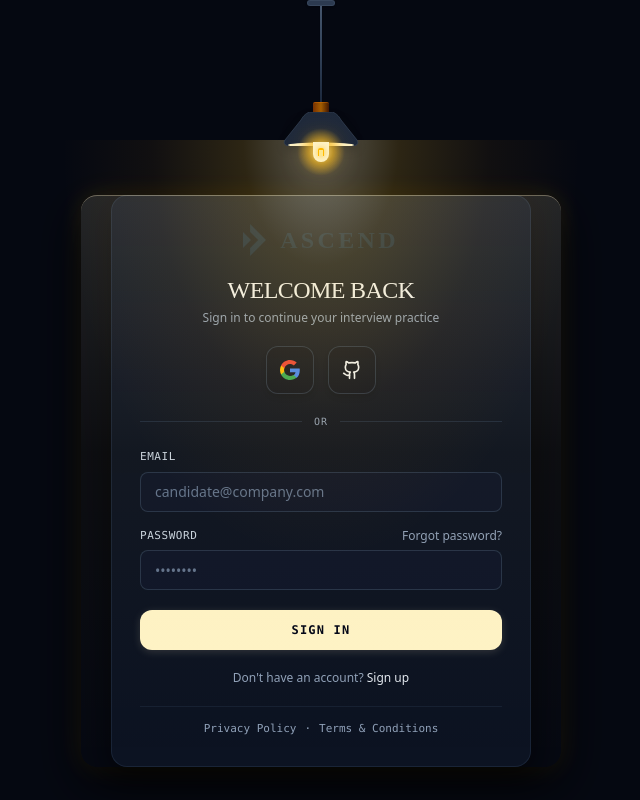
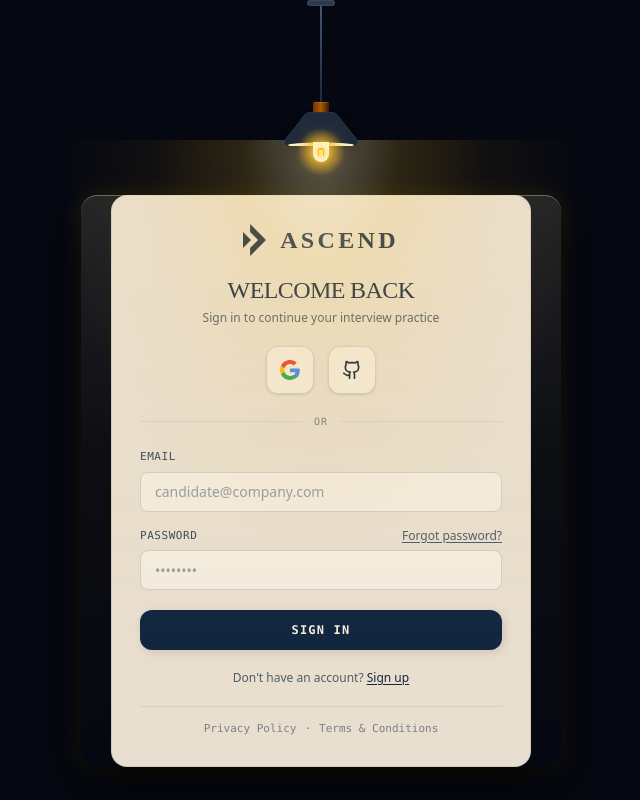
Before and after one commit to gagan-124/ASCEND, a React (Vite) app in the folder frontend/: page /auth/login in a window 1280 px wide. Shown: the whole page, without its empty margins (319-959 px from the left). Built offline with nearby package versions, Linux system fonts and the light colour scheme; no server answers; a web font is replaced by a local one.

Commit message:
fix(auth): improve light theme contrast, password validation, and dynamic import error recovery

```diff
--- a/frontend/src/components/common/index.ts
+++ b/frontend/src/components/common/index.ts
@@ -3,3 +3,4 @@
 export * from './AppSessionLoader';
 export * from './LoadingButton';
 export * from './ErrorBoundary';
+export * from './RootErrorBoundary';
--- a/frontend/src/features/auth/components/LoginForm.tsx
+++ b/frontend/src/features/auth/components/LoginForm.tsx
@@ -71,8 +71,8 @@
   return (
     <div
       className={cn(
-        'w-full max-w-[420px] mx-auto p-6 sm:p-7 rounded-2xl bg-[#0c1322] border border-slate-800/80',
-        'shadow-[0_8px_32px_rgba(0,0,0,0.6)] text-slate-100 select-none',
+        'w-full max-w-[420px] mx-auto p-6 sm:p-7 rounded-2xl bg-surface border border-border/60 text-foreground',
+        'shadow-sm dark:shadow-[0_8px_32px_rgba(0,0,0,0.6)] select-none',
         'transition-colors duration-150',
         className
       )}
@@ -82,18 +82,18 @@
         <Link to="/" aria-label="Return to Home" className="mb-3 inline-block">
           <AscendLogo size="md" />
         </Link>
-        <h1 className="text-xl sm:text-2xl font-stardom font-normal text-slate-100 uppercase tracking-tight">
+        <h1 className="text-xl sm:text-2xl font-stardom font-normal text-foreground uppercase tracking-tight">
           WELCOME BACK
         </h1>
-        <p className="text-xs font-sans text-slate-400 mt-1">
+        <p className="text-xs font-sans text-foreground/70 mt-1">
           Sign in to continue your interview practice
         </p>
       </div>
 
       {/* Error Feedback Banner */}
       {errorMessage && (
-        <div className="mb-4 p-3 rounded-lg bg-red-950/50 border border-red-800/50 text-red-300 flex items-start gap-2.5 text-xs font-sans">
-          <AlertCircle className="w-4 h-4 mt-0.5 shrink-0" />
+        <div className="mb-4 p-3.5 rounded-xl bg-red-500/10 border border-red-500/30 text-red-700 dark:bg-red-950/50 dark:border-red-800/60 dark:text-red-300 flex items-start gap-2.5 text-xs font-sans">
+          <AlertCircle className="w-4 h-4 mt-0.5 shrink-0 text-red-600 dark:text-red-400" />
           <span>{errorMessage}</span>
         </div>
       )}
@@ -106,9 +106,9 @@
       {/* OR Divider */}
       <div className="relative my-5 flex items-center justify-center">
         <div className="absolute inset-0 flex items-center">
-          <div className="w-full border-t border-slate-800" />
+          <div className="w-full border-t border-border/40" />
         </div>
-        <span className="relative px-3 bg-[#0c1322] text-[10px] font-mono uppercase tracking-widest text-slate-400">
+        <span className="relative px-3 bg-surface text-[10px] font-mono uppercase tracking-widest text-foreground/50">
           OR
         </span>
       </div>
@@ -118,7 +118,7 @@
         <div className="flex flex-col gap-1.5">
           <label
             htmlFor="auth-email"
-            className="text-[11px] font-mono font-medium uppercase tracking-wider text-slate-300"
+            className="text-[11px] font-mono font-medium uppercase tracking-wider text-foreground/80"
           >
             EMAIL
           </label>
@@ -132,8 +132,8 @@
             placeholder="candidate@company.com"
             disabled={isLoading}
             className={cn(
-              'h-10 px-3.5 rounded-lg bg-slate-900/90 border border-slate-700/70 text-slate-100 text-sm',
-              'placeholder:text-slate-500 focus-visible:outline-none focus-visible:ring-2 focus-visible:ring-amber-400/50 focus-visible:border-amber-400/50',
+              'h-10 px-3.5 rounded-lg bg-background/80 dark:bg-background/30 border border-border/80 dark:border-border/40 text-foreground text-sm',
+              'placeholder:text-foreground/40 focus-visible:outline-none focus-visible:ring-2 focus-visible:ring-foreground/40',
               'transition-all duration-150'
             )}
           />
@@ -143,13 +143,13 @@
           <div className="flex items-center justify-between">
             <label
               htmlFor="auth-password"
-              className="text-[11px] font-mono font-medium uppercase tracking-wider text-slate-300"
+              className="text-[11px] font-mono font-medium uppercase tracking-wider text-foreground/80"
             >
               PASSWORD
             </label>
             <Link
               to="/auth/forgot-password"
-              className="text-xs font-sans text-slate-400 hover:text-slate-200 transition-colors focus-visible:outline-none focus-visible:ring-1 focus-visible:ring-amber-400/40 rounded"
+              className="text-xs font-sans text-foreground/70 hover:text-foreground underline underline-offset-2 transition-colors focus-visible:outline-none focus-visible:ring-1 focus-visible:ring-foreground/40 rounded"
             >
               Forgot password?
             </Link>
@@ -164,21 +164,21 @@
             placeholder="••••••••"
             disabled={isLoading}
             className={cn(
-              'h-10 px-3.5 rounded-lg bg-slate-900/90 border border-slate-700/70 text-slate-100 text-sm',
-              'placeholder:text-slate-500 focus-visible:outline-none focus-visible:ring-2 focus-visible:ring-amber-400/50 focus-visible:border-amber-400/50',
+              'h-10 px-3.5 rounded-lg bg-background/80 dark:bg-background/30 border border-border/80 dark:border-border/40 text-foreground text-sm',
+              'placeholder:text-foreground/40 focus-visible:outline-none focus-visible:ring-2 focus-visible:ring-foreground/40',
               'transition-all duration-150'
             )}
           />
         </div>
 
-        {/* Tactile Cream/Off-white Primary SIGN IN Button */}
+        {/* Primary SIGN IN Button */}
         <LoadingButton
           type="submit"
           isLoading={isLoading}
           loadingText="SIGNING IN..."
           className={cn(
-            'mt-1 h-10 w-full rounded-xl font-mono text-xs font-semibold uppercase tracking-widest text-slate-950 bg-[#fef3c7] hover:bg-[#fde68a]',
-            'shadow-[0_2px_8px_rgba(254,243,199,0.15)] active:scale-[0.99]'
+            'mt-1 h-10 w-full rounded-xl font-mono text-xs font-semibold uppercase tracking-widest text-background bg-foreground',
+            'shadow-[2px_2px_8px_rgba(0,0,0,0.12)] active:scale-[0.99] hover:opacity-95'
           )}
         >
           SIGN IN
@@ -186,28 +186,28 @@
       </form>
 
       {/* Sign Up Link */}
-      <div className="mt-5 text-center text-xs font-sans text-slate-400">
+      <div className="mt-5 text-center text-xs font-sans text-foreground/70">
         Don&apos;t have an account?{' '}
         <Link
           to={`/auth/signup${searchParams.toString() ? `?${searchParams.toString()}` : ''}`}
-          className="font-medium text-slate-200 hover:underline focus-visible:outline-none focus-visible:ring-1 focus-visible:ring-amber-400/40 rounded"
+          className="font-medium text-foreground underline underline-offset-2 hover:opacity-80 focus-visible:outline-none focus-visible:ring-1 focus-visible:ring-foreground/40 rounded"
         >
           Sign up
         </Link>
       </div>
 
       {/* Subtle Legal Navigation Row */}
-      <div className="mt-5 pt-3.5 border-t border-slate-800/60 flex items-center justify-center gap-2 text-[11px] font-mono text-slate-400 select-none">
+      <div className="mt-5 pt-3.5 border-t border-border/40 flex items-center justify-center gap-2 text-[11px] font-mono text-foreground/50 select-none">
         <Link
           to="/privacy"
-          className="hover:text-slate-200 transition-colors focus-visible:outline-none focus-visible:ring-1 focus-visible:ring-amber-400/40 rounded"
+          className="hover:text-foreground transition-colors focus-visible:outline-none focus-visible:ring-1 focus-visible:ring-foreground/40 rounded"
         >
           Privacy Policy
         </Link>
         <span>·</span>
         <Link
           to="/terms"
-          className="hover:text-slate-200 transition-colors focus-visible:outline-none focus-visible:ring-1 focus-visible:ring-amber-400/40 rounded"
+          className="hover:text-foreground transition-colors focus-visible:outline-none focus-visible:ring-1 focus-visible:ring-foreground/40 rounded"
         >
           Terms &amp; Conditions
         </Link>
--- a/frontend/src/features/auth/components/OAuthButtons.tsx
+++ b/frontend/src/features/auth/components/OAuthButtons.tsx
@@ -54,7 +54,7 @@
       id: 'github' as const,
       label: 'Sign in with GitHub',
       icon: ({ className }: { className?: string }) => (
-        <Github className={cn('w-5 h-5 text-slate-100', className)} />
+        <Github className={cn('w-5 h-5 text-foreground dark:text-slate-100', className)} />
       ),
     },
   ];
@@ -73,9 +73,9 @@
             onClick={() => onSelectProvider(p.id)}
             className={cn(
               'h-11 w-11 sm:h-12 sm:w-12 flex items-center justify-center rounded-xl',
-              'bg-[#0a101f] border border-slate-700/70 text-slate-100 shadow-md',
-              'hover:border-slate-500 hover:bg-slate-800/80 active:translate-y-[1px]',
-              'focus-visible:outline-none focus-visible:ring-2 focus-visible:ring-amber-500/40',
+              'bg-background/80 dark:bg-[#0a101f] border border-border/80 dark:border-slate-700/70 text-foreground dark:text-slate-100 shadow-sm dark:shadow-md',
+              'hover:border-foreground/40 dark:hover:border-slate-500 hover:bg-surface-muted dark:hover:bg-slate-800/80 active:translate-y-[1px]',
+              'focus-visible:outline-none focus-visible:ring-2 focus-visible:ring-foreground/40 dark:focus-visible:ring-amber-500/40',
               'transition-all duration-150 ease-out select-none cursor-pointer',
               'disabled:opacity-50 disabled:cursor-not-allowed disabled:transform-none'
             )}
--- a/frontend/src/styles/globals.css
+++ b/frontend/src/styles/globals.css
@@ -52,6 +52,11 @@
   --color-accent: var(--accent);
   --color-accent-foreground: var(--accent-foreground);
 
+  --color-status-success: var(--status-success);
+  --color-status-warning: var(--status-warning);
+  --color-status-danger: var(--status-danger);
+  --color-destructive: var(--destructive);
+
   --color-ascend-ivory: var(--ascend-ivory);
   --color-ascend-beige: var(--ascend-beige);
   --color-ascend-sand: var(--ascend-sand);
--- a/frontend/src/styles/theme.css
+++ b/frontend/src/styles/theme.css
@@ -13,30 +13,31 @@
 
   /* Semantic Theme Tokens (Refined Warm Editorial Light Mode) */
   --background: var(--ascend-ivory);
-  --foreground: var(--ascend-navy);
-  --foreground-muted: rgba(16, 37, 63, 0.68);
-  --surface: var(--ascend-beige);
-  --surface-muted: var(--ascend-surface-elevated);
+  --foreground: #10253F;
+  --foreground-muted: #334155;
+  --surface: #E9DFD0;
+  --surface-muted: #F1E8DC;
   --surface-opening: var(--ascend-ivory);
-  --border: rgba(16, 37, 63, 0.12);
-  --border-strong: rgba(16, 37, 63, 0.18);
+  --border: rgba(16, 37, 63, 0.18);
+  --border-strong: rgba(16, 37, 63, 0.28);
 
-  --card: var(--ascend-beige);
-  --card-foreground: var(--ascend-navy);
-  --muted: var(--ascend-surface-elevated);
-  --muted-foreground: rgba(16, 37, 63, 0.68);
+  --card: #E9DFD0;
+  --card-foreground: #10253F;
+  --muted: #F1E8DC;
+  --muted-foreground: #475569;
 
-  --primary: var(--ascend-navy);
-  --primary-foreground: var(--ascend-ivory);
-  --secondary: var(--ascend-beige);
-  --secondary-foreground: var(--ascend-navy);
-  --accent: var(--ascend-sand);
-  --accent-foreground: var(--ascend-navy);
+  --primary: #10253F;
+  --primary-foreground: #F6EFE4;
+  --secondary: #E9DFD0;
+  --secondary-foreground: #10253F;
+  --accent: #CDB58D;
+  --accent-foreground: #10253F;
   --accent-soft: rgba(205, 181, 141, 0.22);
 
-  --status-success: #10B981;
-  --status-warning: #F59E0B;
-  --status-danger: #EF4444;
+  --status-success: #059669;
+  --status-warning: #D97706;
+  --status-danger: #DC2626;
+  --destructive: #DC2626;
 }
 
 :root.dark,
@@ -44,17 +45,17 @@
   /* Semantic Theme Tokens (Refined Deep Ink / Smoked Navy Dark Mode) */
   --background: #06111E;
   --foreground: #F6EFE4;
-  --foreground-muted: rgba(246, 239, 228, 0.68);
+  --foreground-muted: rgba(246, 239, 228, 0.72);
   --surface: #0E1D30;
   --surface-muted: #0A1626;
   --surface-opening: #031326; /* ABSOLUTELY LOCKED - DO NOT MODIFY */
-  --border: rgba(246, 239, 228, 0.12);
-  --border-strong: rgba(246, 239, 228, 0.22);
+  --border: rgba(246, 239, 228, 0.14);
+  --border-strong: rgba(246, 239, 228, 0.25);
 
   --card: #0E1D30;
   --card-foreground: #F6EFE4;
   --muted: #0A1626;
-  --muted-foreground: rgba(246, 239, 228, 0.68);
+  --muted-foreground: rgba(246, 239, 228, 0.72);
 
   --primary: var(--ascend-sand);
   --primary-foreground: var(--ascend-navy);
@@ -67,4 +68,5 @@
   --status-success: #34D399;
   --status-warning: #FBBF24;
   --status-danger: #F87171;
+  --destructive: #F87171;
 }
```
Also changed, not shown: frontend/src/app/router.tsx (+23 -18 lines), frontend/src/components/common/RootErrorBoundary.tsx (added, +103 -0 lines), frontend/src/features/auth/components/RecoveryForm.tsx (+12 -11 lines), frontend/src/features/auth/components/SignupForm.tsx (+28 -21 lines), frontend/src/features/auth/services/authService.ts (+14 -2 lines), frontend/src/lib/lazyWithRetry.ts (added, +43 -0 lines), frontend/vercel.json.
